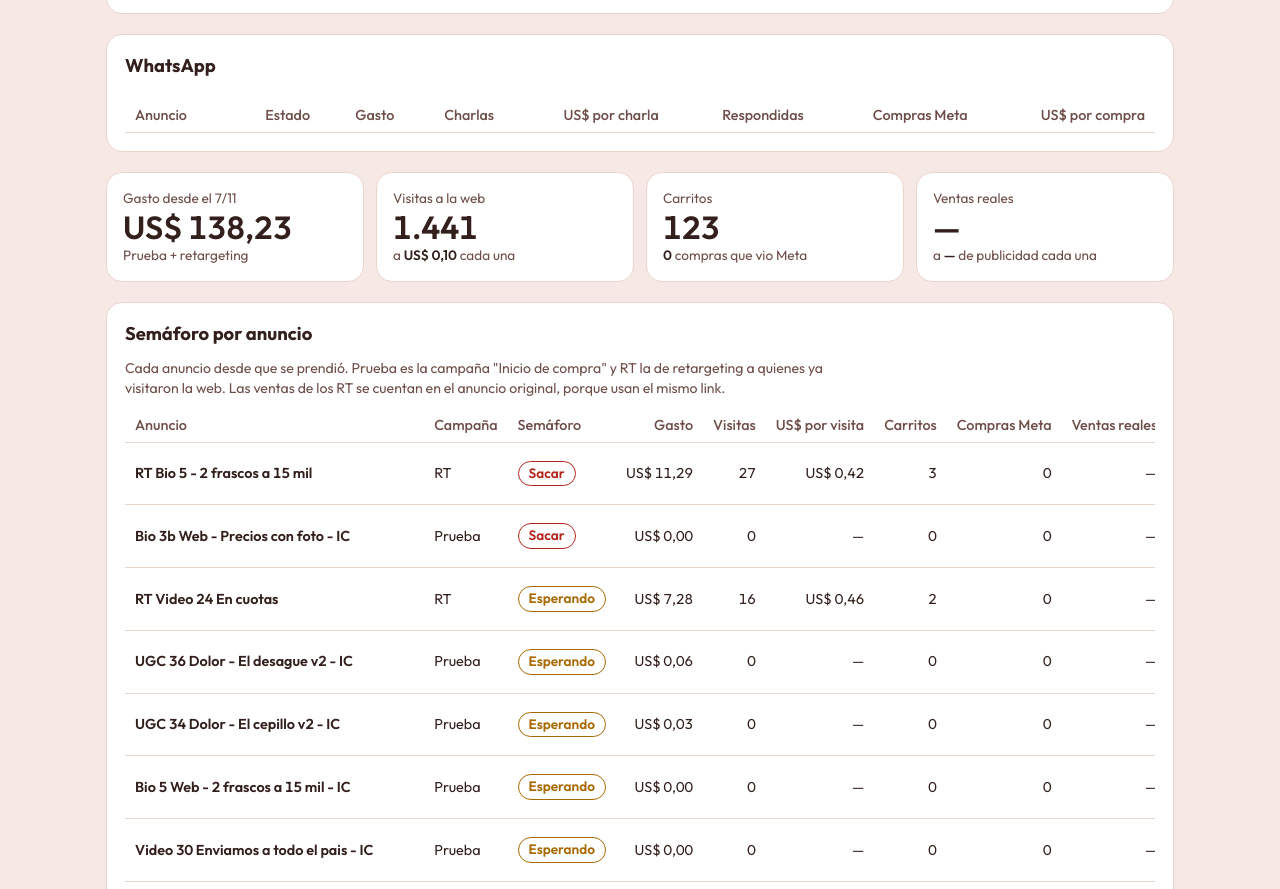
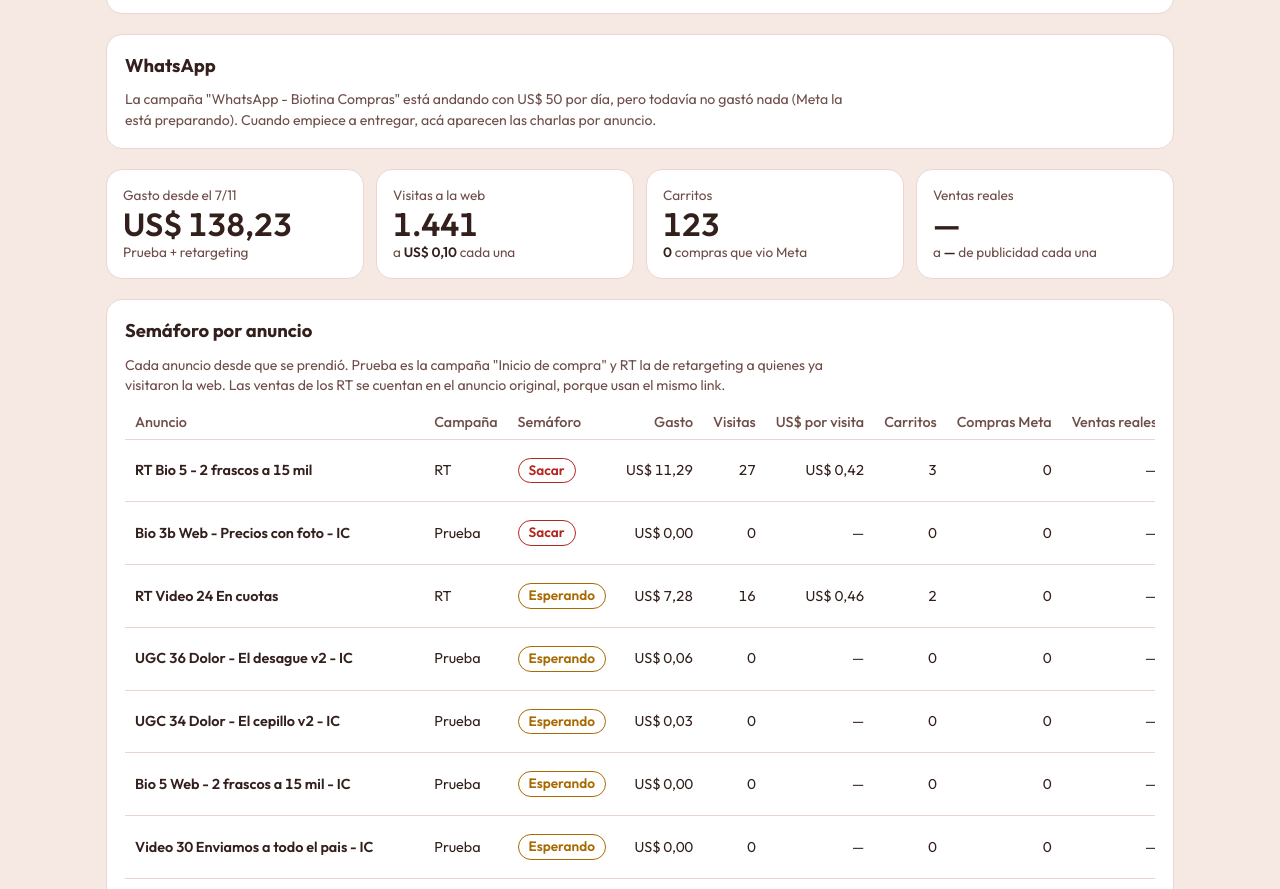
Before and after one commit to agustinjjesus/tablero-biotina, a plain HTML site: page site/index.html in a window 1280 px wide. Shown: the part 1618-2507 px from the top of the page. Drawn offline with Linux system fonts and the light colour scheme.

Commit message:
Tablero: la sección de WhatsApp se muestra aunque todavía no haya gastado
Co-Authored-By: Claude Sonnet 5.5 <noreply@anthropic.com>

```diff
--- a/site/index.html
+++ b/site/index.html
@@ -384,7 +384,11 @@
       fila(tb, ['Total', '', u2(tg), n0(tc), tc > 0 ? USD.format(tg / tc) : '—', n0(tr), n0(tp), tp > 0 ? USD.format(tg / tp) : '—'], L, true);
       $('wsp-nota').textContent = 'Desde el ' + (d.whatsapp_desde ? dia(d.whatsapp_desde) : 'inicio') + ' (cuando se volvió a prender). Charlas = conversaciones iniciadas; Respondidas = a las que se les contestó. Las compras son las que Meta recibió: con el servidor caído no le llegan, así que las ventas de WhatsApp las confirma Dolo.';
     }
-    mostrarSec('sec-wsp', !!(wsp && wsp.length));
+    const hayWsp = !!(wsp && wsp.length);
+    const campWsp = camps ? camps.find((c) => c.tipo === 'whatsapp') : null;
+    if (!hayWsp && campWsp) $('wsp-nota').textContent = 'La campaña "' + campWsp.nombre + '" está ' + (ESTADO_TXT[campWsp.estado] || campWsp.estado).toLowerCase() + ' con ' + USD0.format(campWsp.presupuesto || 0) + ' por día, pero todavía no gastó nada (Meta la está preparando). Cuando empiece a entregar, acá aparecen las charlas por anuncio.';
+    $('wsp').closest('.scroll').hidden = !hayWsp;
+    mostrarSec('sec-wsp', hayWsp || !!campWsp);
 
     // Día por día
     if (Array.isArray(d.dias) && d.dias.length) {
```
